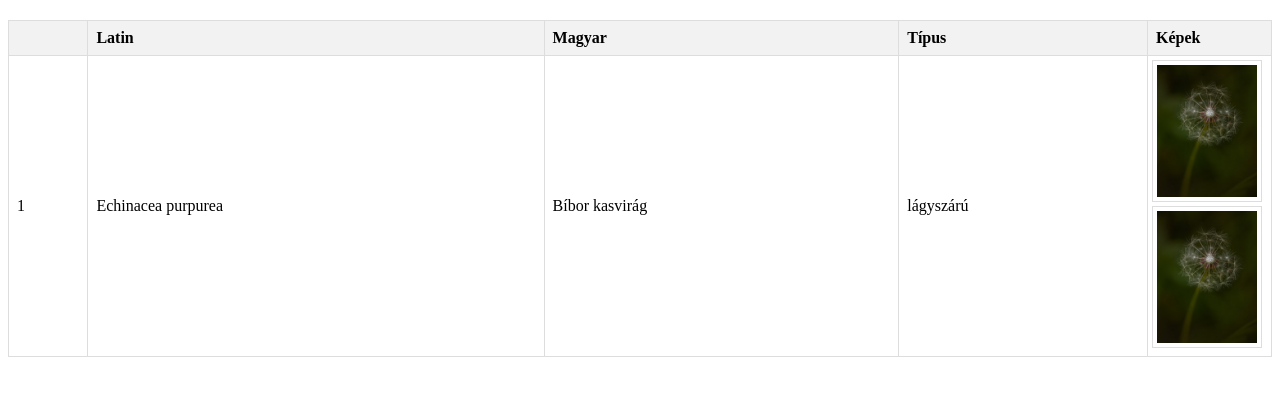
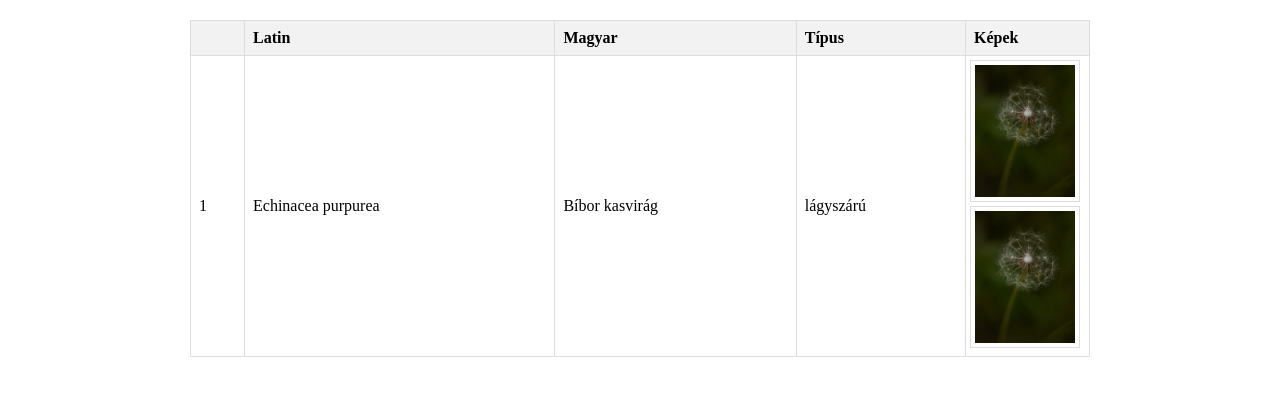
Before and after one commit to beasiteri/gyogynovenyek, a plain HTML site: page index.html in a window 1280 px wide. Drawn offline with Linux system fonts and the light colour scheme.

Commit message:
Add max width on desktop

```diff
--- a/index.html
+++ b/index.html
@@ -48,6 +48,13 @@
       color: #bbb;
       text-decoration: none;
       cursor: pointer;
+    }
+
+    @media screen and (min-width: 1080px) {
+      #main {
+        max-width: 900px;
+        margin: 0 auto;
+      }
     }
   </style>
 </head>
@@ -111,11 +118,13 @@
             img.style.border = '1px solid #ddd';
             img.style.padding = '4px';
             img.style.marginRight = '5px';
+            img.style.cursor = 'pointer';
 
             img.addEventListener('click', () => {
               const modal = document.getElementById('imageModal');
               const modalImg = document.getElementById('modalContent');
               modal.style.display = 'block';
+              modal.style.cursor = 'pointer';
               modalImg.src = img.src;
               modalImg.onclick = () => {
                 modal.style.display = 'none';
```
